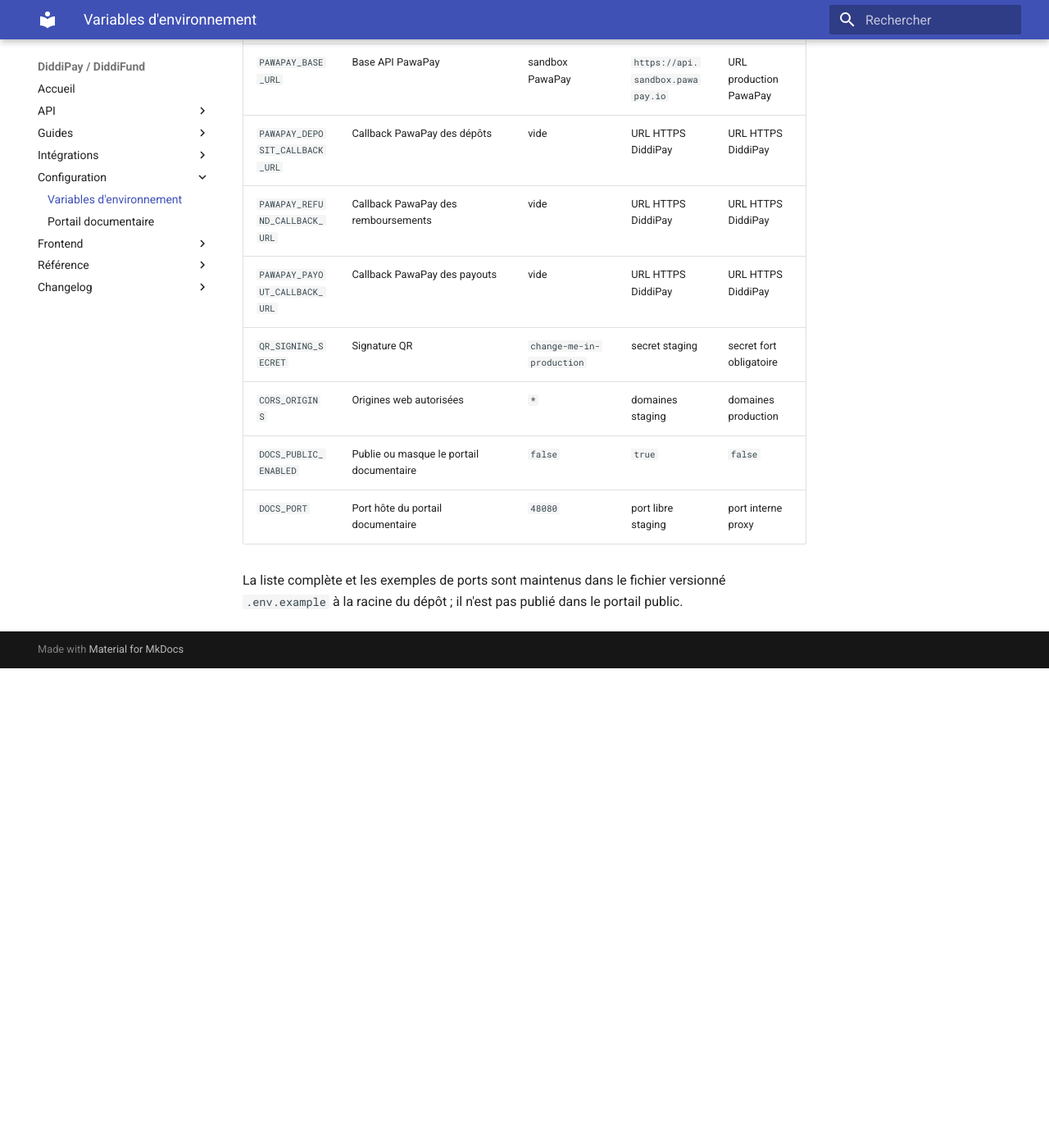
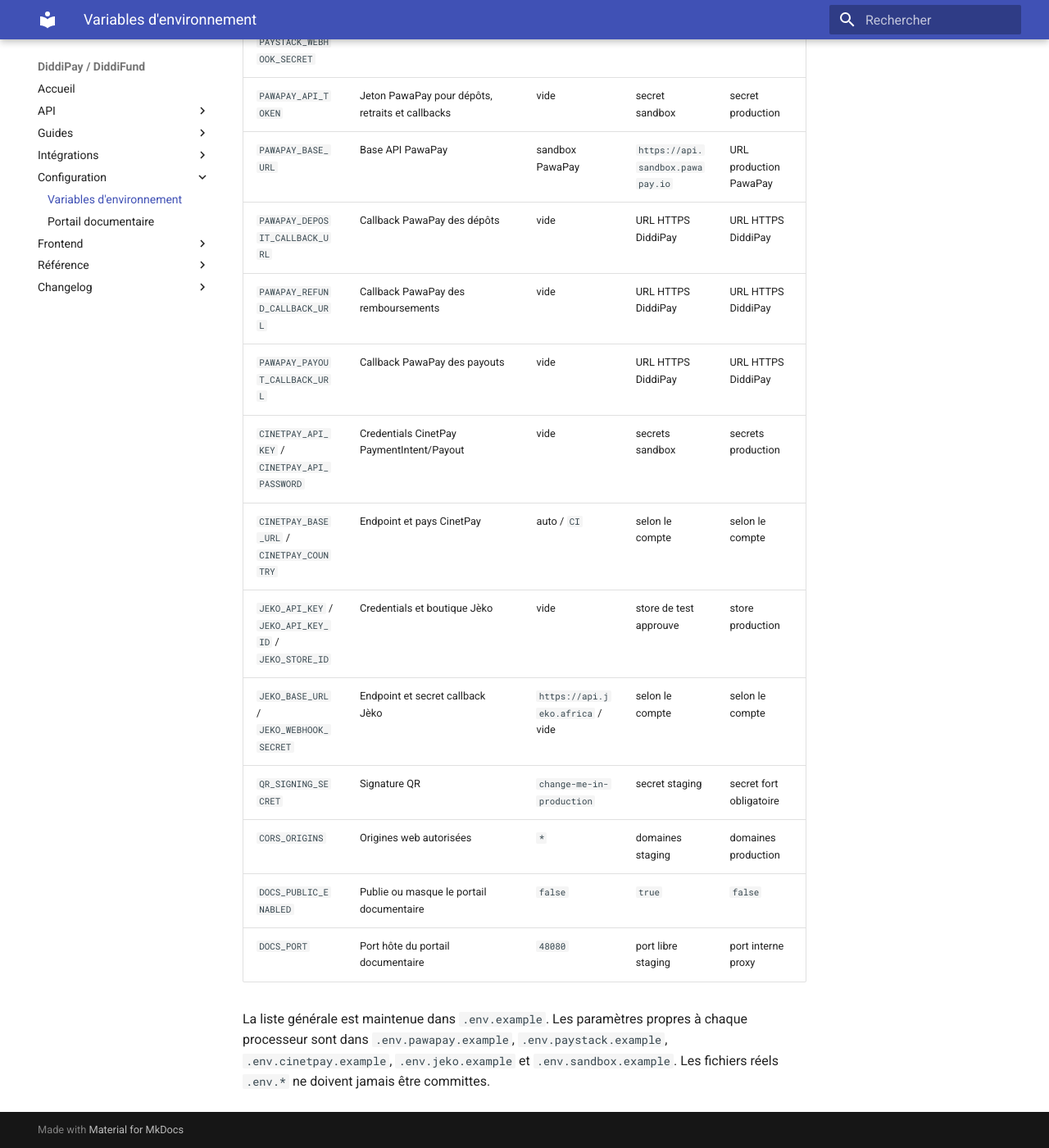
Before and after one commit to diddifreecmr-droid/diddi-pay-backend, an MkDocs documentation site: the page built from docs/configuration/environment-variables.md, in a window 1280 px wide and 1400 px high, scrolled down 1260 px. Shown: the whole window at 82% size. Built offline with MkDocs 1.6.1 and Material for MkDocs 9.7.7, drawn with Linux system fonts in a browser that asks for light colours; before the commit the page ends 2075 px from its top, so only the background shows below that; some of the changed text lies outside the part shown.

Commit message:
chore(config): split provider environment profiles

```diff
--- a/docs/configuration/environment-variables.md
+++ b/docs/configuration/environment-variables.md
@@ -15,17 +15,24 @@ commitées dans le dépôt.
 | `PAYMENT_CALLBACK_TARGETS` | Cibles et secrets callbacks | `{}` | JSON staging | JSON production |
 | `PAYMENT_REDIS_STREAM` | Stream Redis événements | `diddipay.payment.events.v1` | idem | idem |
 | `PAYMENT_SERVICE_KEYS` | Clés S2S par module | vide | secrets staging | secrets production |
-| `PAYMENT_PROCESSOR_MODE` | Processeur du nouvel orchestrateur PaymentIntent/Payout (`sandbox`, `paystack` ou `pawapay`) | `sandbox` | selon la recette | mode approuvé |
+| `PAYMENT_PROCESSOR_MODE` | Processeur du nouvel orchestrateur PaymentIntent/Payout (`sandbox`, `paystack`, `pawapay`, `cinetpay` ou `jeko`) | `sandbox` | selon la recette | mode approuvé |
 | `PAYMENT_GATEWAY_MODE` | Processeur du wallet legacy (`stub`, `paystack` ou `pawapay`) | `stub` | selon la recette | mode approuvé |
+| `PAYSTACK_SECRET_KEY` / `PAYSTACK_WEBHOOK_SECRET` | Credentials Paystack | vide | secrets test | secrets live |
 | `PAWAPAY_API_TOKEN` | Jeton PawaPay pour dépôts, retraits et callbacks | vide | secret sandbox | secret production |
 | `PAWAPAY_BASE_URL` | Base API PawaPay | sandbox PawaPay | `https://api.sandbox.pawapay.io` | URL production PawaPay |
 | `PAWAPAY_DEPOSIT_CALLBACK_URL` | Callback PawaPay des dépôts | vide | URL HTTPS DiddiPay | URL HTTPS DiddiPay |
 | `PAWAPAY_REFUND_CALLBACK_URL` | Callback PawaPay des remboursements | vide | URL HTTPS DiddiPay | URL HTTPS DiddiPay |
 | `PAWAPAY_PAYOUT_CALLBACK_URL` | Callback PawaPay des payouts | vide | URL HTTPS DiddiPay | URL HTTPS DiddiPay |
+| `CINETPAY_API_KEY` / `CINETPAY_API_PASSWORD` | Credentials CinetPay PaymentIntent/Payout | vide | secrets sandbox | secrets production |
+| `CINETPAY_BASE_URL` / `CINETPAY_COUNTRY` | Endpoint et pays CinetPay | auto / `CI` | selon le compte | selon le compte |
+| `JEKO_API_KEY` / `JEKO_API_KEY_ID` / `JEKO_STORE_ID` | Credentials et boutique Jèko | vide | store de test approuve | store production |
+| `JEKO_BASE_URL` / `JEKO_WEBHOOK_SECRET` | Endpoint et secret callback Jèko | `https://api.jeko.africa` / vide | selon le compte | selon le compte |
 | `QR_SIGNING_SECRET` | Signature QR | `change-me-in-production` | secret staging | secret fort obligatoire |
 | `CORS_ORIGINS` | Origines web autorisées | `*` | domaines staging | domaines production |
 | `DOCS_PUBLIC_ENABLED` | Publie ou masque le portail documentaire | `false` | `true` | `false` |
 | `DOCS_PORT` | Port hôte du portail documentaire | `48080` | port libre staging | port interne proxy |
 
-La liste complète et les exemples de ports sont maintenus dans le fichier versionné
-`.env.example` à la racine du dépôt ; il n'est pas publié dans le portail public.
+La liste générale est maintenue dans `.env.example`. Les paramètres propres à chaque
+processeur sont dans `.env.pawapay.example`, `.env.paystack.example`,
+`.env.cinetpay.example`, `.env.jeko.example` et `.env.sandbox.example`. Les fichiers réels
+`.env.*` ne doivent jamais être committes.
```
Also changed, not shown: README.md (+31 -7 lines), docker-compose.yml (+9 -0 lines), 8 other files.
